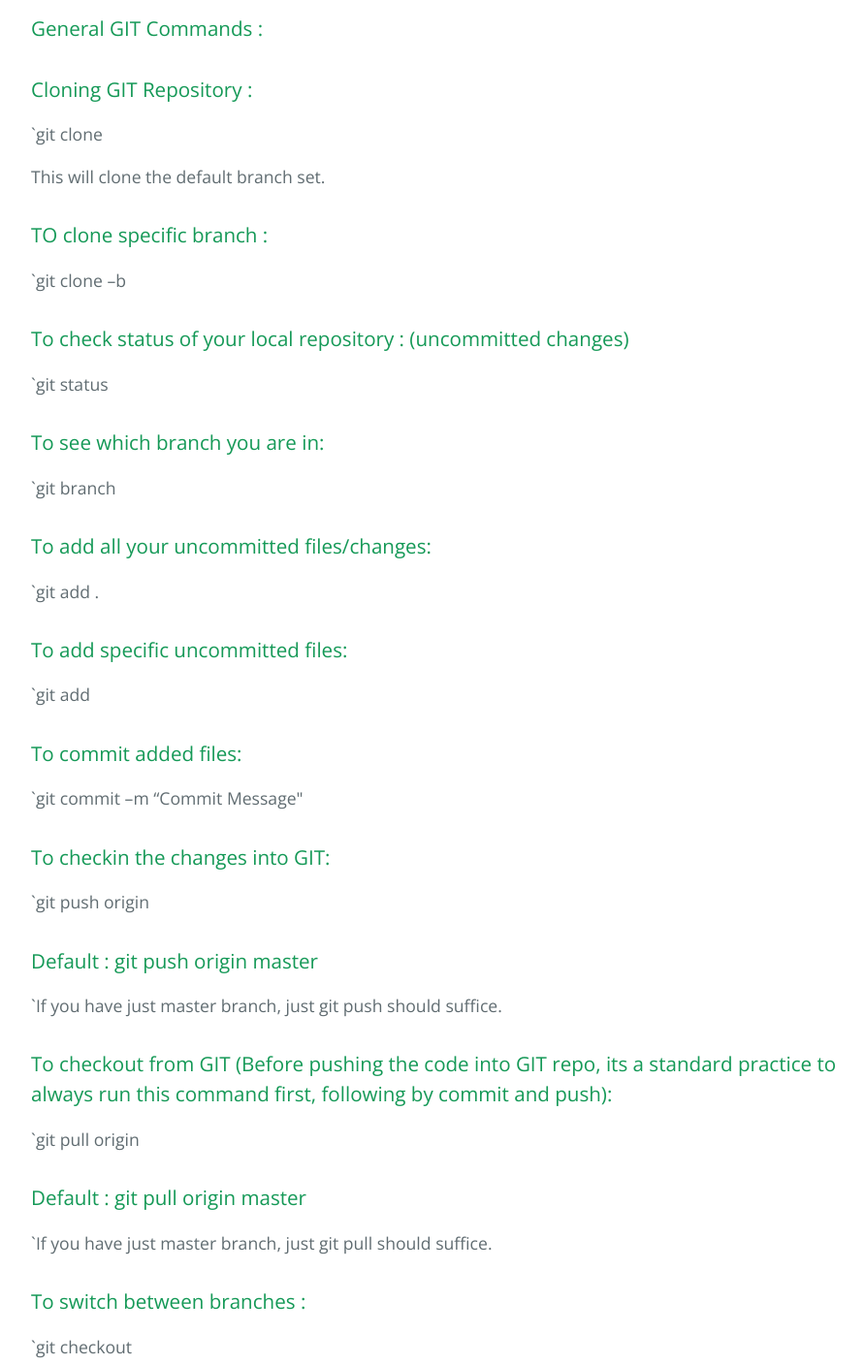
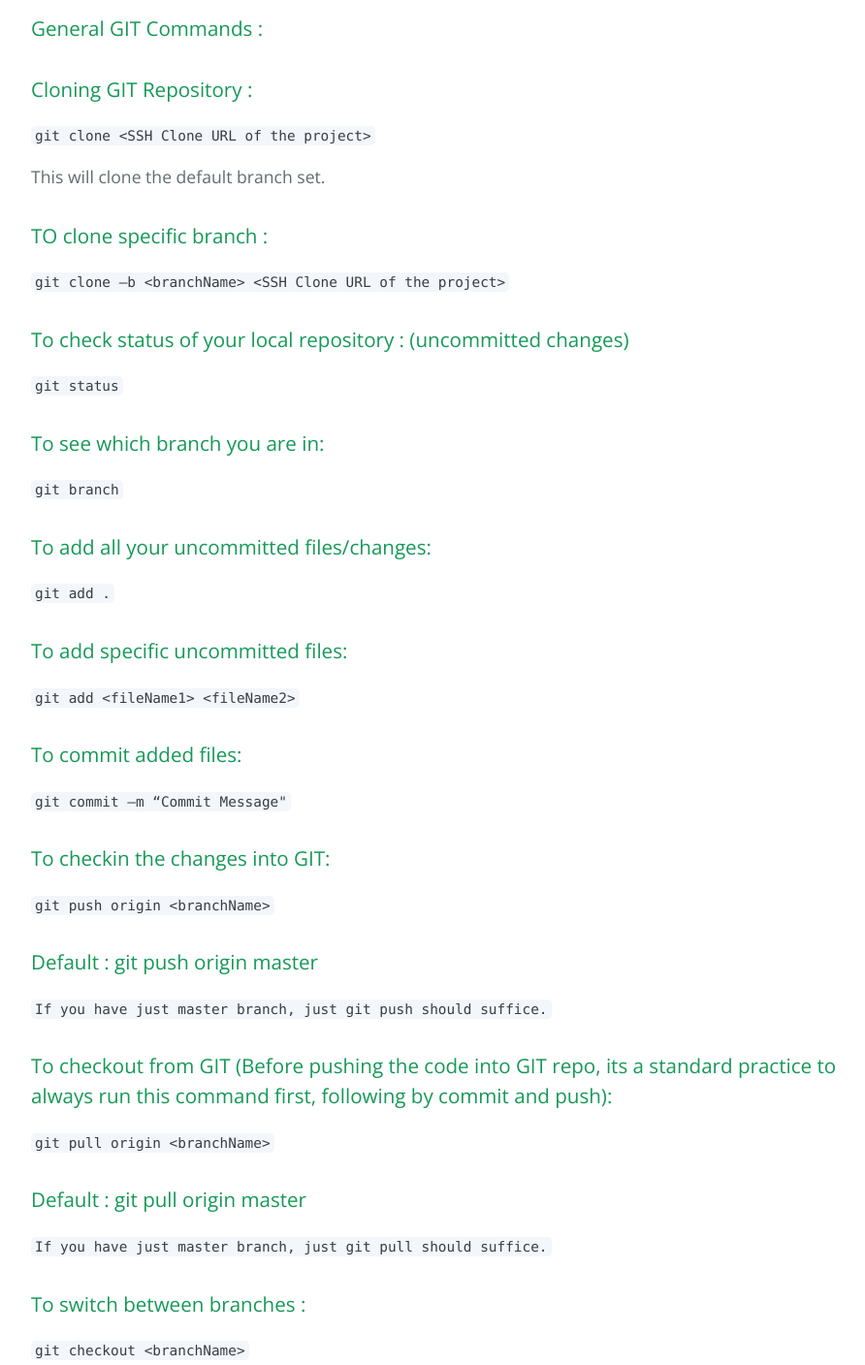
Before and after one commit to mahendran-pandurangan/Cheatsheet, a plain HTML site: page index.html in a window 1280 px wide. Shown: the part 700-2108 px from the top of the page at 97% size, without its empty margins (192-1084 px from the left). Drawn offline with nearby package versions, Linux system fonts and the light colour scheme.

```diff
--- a/index.html
+++ b/index.html
@@ -44,64 +44,64 @@
 <h3>
 <a id="cloning-git-repository-" class="anchor" href="#cloning-git-repository-" aria-hidden="true"><span aria-hidden="true" class="octicon octicon-link"></span></a>Cloning GIT Repository :</h3>
 
-<p>`git clone  </p>
+<p><code>git clone &lt;SSH Clone URL of the project&gt;</code></p>
 
 <p>This will clone the default branch set.</p>
 
 <h3>
 <a id="to-clone-specific-branch-" class="anchor" href="#to-clone-specific-branch-" aria-hidden="true"><span aria-hidden="true" class="octicon octicon-link"></span></a>TO clone specific branch :</h3>
 
-<p>`git clone –b    </p>
+<p><code>git clone –b &lt;branchName&gt; &lt;SSH Clone URL of the project&gt;</code> </p>
 
 <h3>
 <a id="to-check-status-of-your-local-repository--uncommitted-changes" class="anchor" href="#to-check-status-of-your-local-repository--uncommitted-changes" aria-hidden="true"><span aria-hidden="true" class="octicon octicon-link"></span></a>To check status of your local repository : (uncommitted changes)</h3>
 
-<p>`git status</p>
+<p><code>git status</code></p>
 
 <h3>
 <a id="to-see-which-branch-you-are-in" class="anchor" href="#to-see-which-branch-you-are-in" aria-hidden="true"><span aria-hidden="true" class="octicon octicon-link"></span></a>To see which branch you are in:</h3>
 
-<p>`git branch</p>
+<p><code>git branch</code></p>
 
 <h3>
 <a id="to-add-all-your-uncommitted-fileschanges" class="anchor" href="#to-add-all-your-uncommitted-fileschanges" aria-hidden="true"><span aria-hidden="true" class="octicon octicon-link"></span></a>To add all your uncommitted files/changes:</h3>
 
-<p>`git add .</p>
+<p><code>git add .</code></p>
 
 <h3>
 <a id="to-add-specific-uncommitted-files" class="anchor" href="#to-add-specific-uncommitted-files" aria-hidden="true"><span aria-hidden="true" class="octicon octicon-link"></span></a>To add specific uncommitted files:</h3>
 
-<p>`git add  </p>
+<p><code>git add &lt;fileName1&gt; &lt;fileName2&gt;</code></p>
 
 <h3>
 <a id="to-commit-added-files" class="anchor" href="#to-commit-added-files" aria-hidden="true"><span aria-hidden="true" class="octicon octicon-link"></span></a>To commit added files:</h3>
 
-<p>`git commit –m “Commit Message" </p>
+<p><code>git commit –m “Commit Message"</code></p>
 
 <h3>
 <a id="to-checkin-the-changes-into-git" class="anchor" href="#to-checkin-the-changes-into-git" aria-hidden="true"><span aria-hidden="true" class="octicon octicon-link"></span></a>To checkin the changes into GIT:</h3>
 
-<p>`git push origin </p>
+<p><code>git push origin &lt;branchName&gt;</code></p>
 
 <h3>
 <a id="default--git-push-origin-master" class="anchor" href="#default--git-push-origin-master" aria-hidden="true"><span aria-hidden="true" class="octicon octicon-link"></span></a>Default : git push origin master</h3>
 
-<p>`If you have just master branch, just git push should suffice. </p>
+<p><code>If you have just master branch, just git push should suffice.</code></p>
 
 <h3>
 <a id="to-checkout-from-git-before-pushing-the-code-into-git-repo-its-a-standard-practice-to-always-run-this-command-first-following-by-commit-and-push" class="anchor" href="#to-checkout-from-git-before-pushing-the-code-into-git-repo-its-a-standard-practice-to-always-run-this-command-first-following-by-commit-and-push" aria-hidden="true"><span aria-hidden="true" class="octicon octicon-link"></span></a>To checkout from GIT (Before pushing the code into GIT repo, its a standard practice to always run this command first, following by commit and push):</h3>
 
-<p>`git pull origin </p>
+<p><code>git pull origin &lt;branchName&gt;</code></p>
 
 <h3>
 <a id="default--git-pull-origin-master" class="anchor" href="#default--git-pull-origin-master" aria-hidden="true"><span aria-hidden="true" class="octicon octicon-link"></span></a>Default : git pull origin master</h3>
 
-<p>`If you have just master branch, just git pull should suffice. </p>
+<p><code>If you have just master branch, just git pull should suffice.</code></p>
 
 <h3>
 <a id="to-switch-between-branches-" class="anchor" href="#to-switch-between-branches-" aria-hidden="true"><span aria-hidden="true" class="octicon octicon-link"></span></a>To switch between branches :</h3>
 
-<p>`git checkout </p>
+<p><code>git checkout &lt;branchName&gt;</code></p>
 
 <h3>
 <a id="to-fork-repository--you-can-fork-any-git-repo-for-your-own-purpose-which-will-create-cloned-copy-under-your-username" class="anchor" href="#to-fork-repository--you-can-fork-any-git-repo-for-your-own-purpose-which-will-create-cloned-copy-under-your-username" aria-hidden="true"><span aria-hidden="true" class="octicon octicon-link"></span></a>To Fork repository : (You can fork any GIT repo for your own purpose, which will create cloned copy under your username)</h3>
```
Also changed, not shown: params.json (+1 -1 lines).
